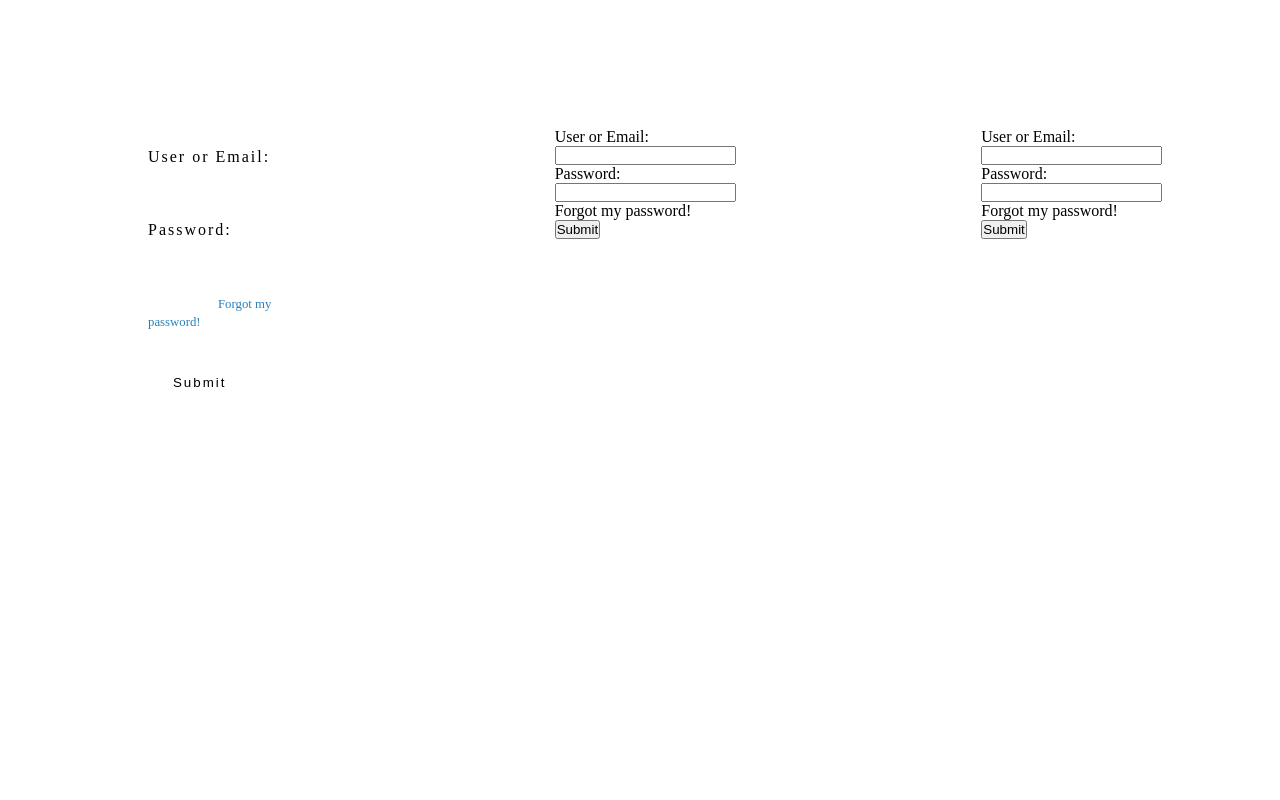
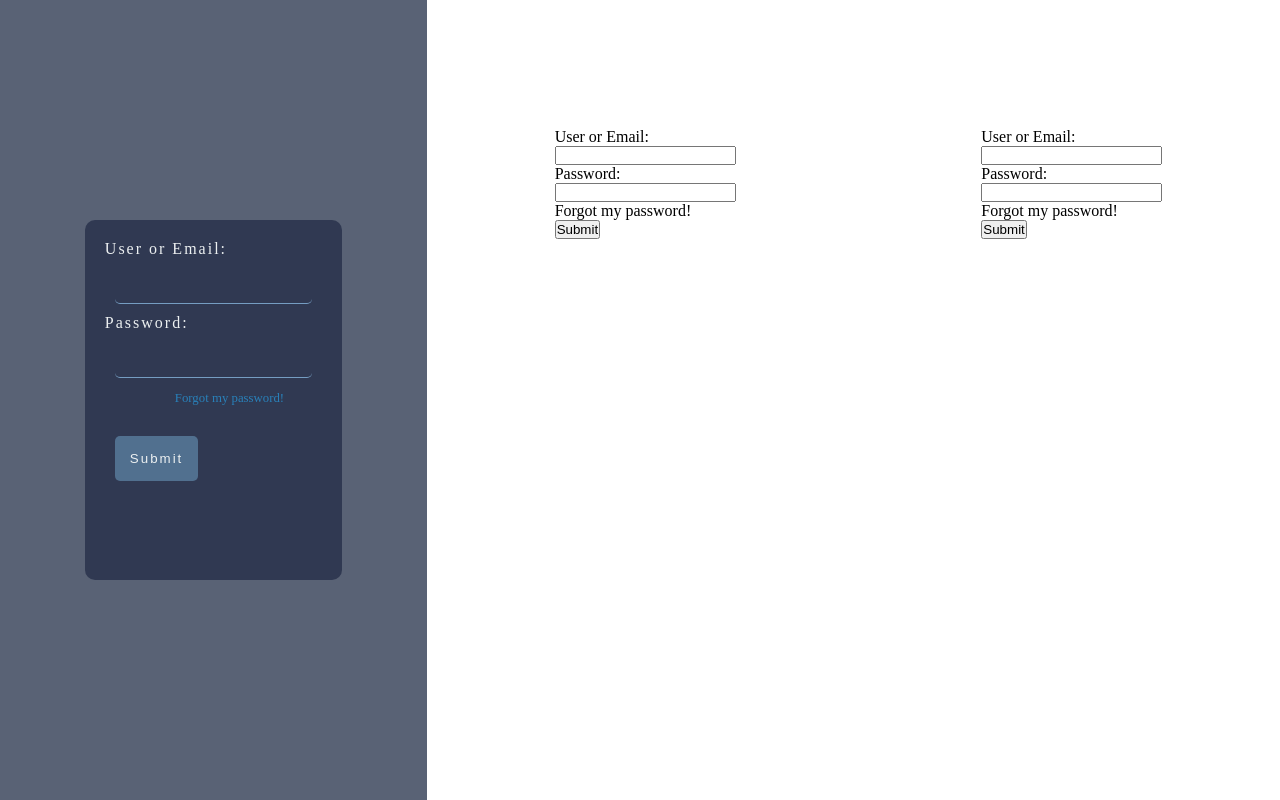
Before and after one commit to Allyson04/form-test, a plain HTML site: page index.html in a window 1280 px wide. Drawn offline with Linux system fonts and the light colour scheme.

Commit message:
fixed: dark form positioning

```diff
--- a/css/style.css
+++ b/css/style.css
@@ -29,12 +29,12 @@ body form {
 /* Dark Form  */
 
 div.dark-form {
-    background: var(--dark-div-background);
+    background: #596275;
 }
 
 div.dark-form form {
     padding: 20px;
-    background: var(--dark-form-background);
+    background: #303952;
     border-radius: 10px;
     -webkit-border-radius: 10px;
     -moz-border-radius: 10px;
@@ -58,7 +58,7 @@ div.dark-form form:hover {
 
 div.dark-form label,
 div.dark-form input[type=submit] {
-    color: var(--dark-font-label);
+    color: #ecf0f1;
     letter-spacing: 2px;
 }
 
@@ -71,10 +71,10 @@ div.dark-form input {
 div.dark-form input[type=text],
 div.dark-form input[type=password] {
     padding: 10px;
-    color: var(--dark-font-label);
+    color: #ecf0f1;
     background: transparent;
 
-    border-bottom: 1px solid var(--dark-border-input);
+    border-bottom: 1px solid #759dc2;
 
     border-radius: 5px;
     -webkit-border-radius: 5px;
@@ -85,7 +85,7 @@ div.dark-form input[type=password] {
 
 div.dark-form input[type=text]:focus,
 div.dark-form input[type=password]:focus {
-    background: var(--dark-input-background-focus);
+    background: #34495e;
 
     border: none;
     outline: none;
@@ -111,7 +111,7 @@ div.dark-form input[type=submit] {
     -ms-border-radius: 5px;
     -o-border-radius: 5px;
 
-    background: var(--dark-submit-background);
+    background: #51708f;
 }
 
 div.dark-form input[type=submit]:hover {
--- a/index.html
+++ b/index.html
@@ -9,7 +9,7 @@
 <body>
 
 
-    <div class="dark-form" title="Dark Form">
+    <div class="dark-form middle" title="Dark Form">
         <form action="">
             <label for="input-text-dark">User or Email:</label>
             <input type="text" id="input-text-dark" name="input-text-dark">
```
